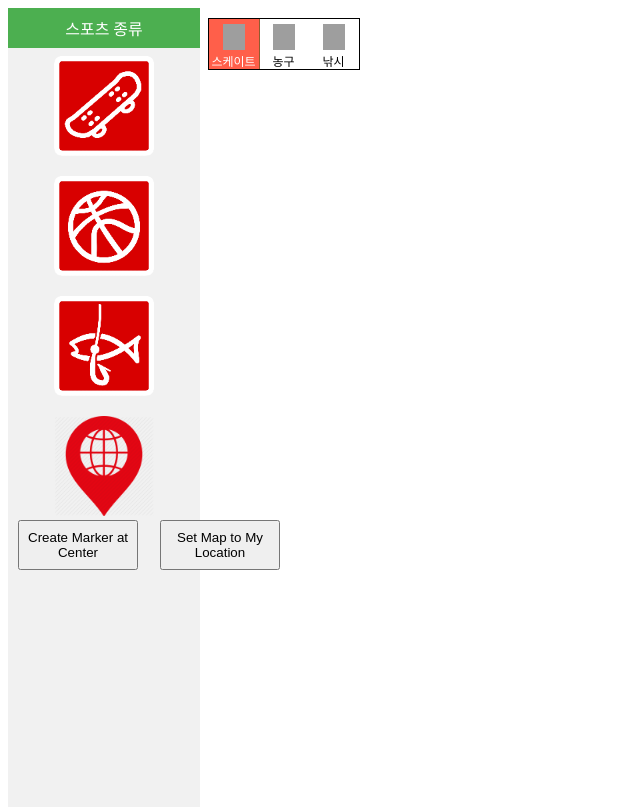
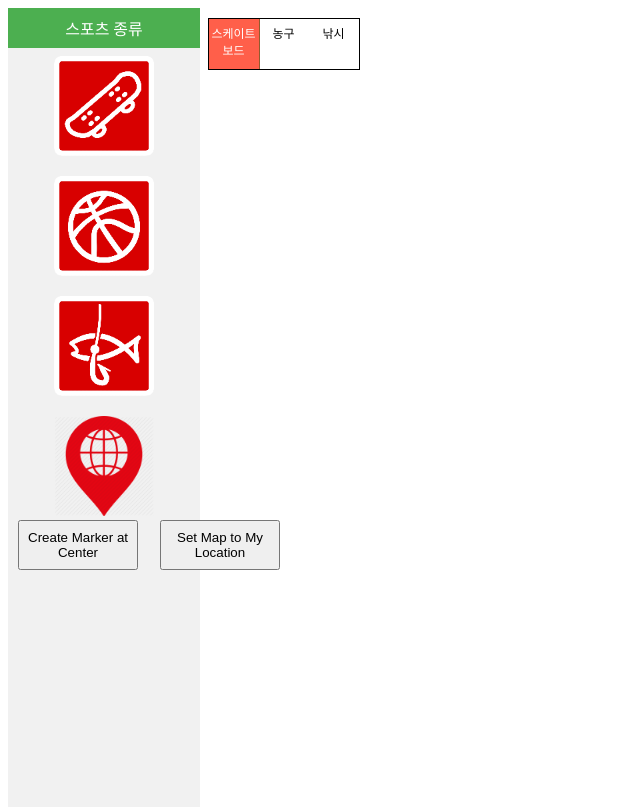
Before and after one commit to Yonsei-EE/ipTeam, a PHP site: page / in a window 1280 px wide. Shown: the top 807 px of the page, without its empty margins (0-640 px from the left). Run offline with PHP 8.4, Linux system fonts and the light colour scheme; some libraries are stand-ins or nearby versions; grey boxes are pictures that could not be loaded.

Commit message:
Update style.css

```diff
--- a/style.css
+++ b/style.css
@@ -54,28 +54,23 @@
 
 }
 
-.category .ico_comm {
-	display:block;
-	margin:0 auto 2px;
-	width:22px;
-	height:26px;
-	background:url('http://t1.daumcdn.net/localimg/localimages/07/mapapidoc/category.png')  no-repeat;
-
-}
 
 .category .ico_skate {
-	background-position:-10px 0;
+	background:url('images/1.png');
 
 }
 
 .category .ico_basket {
-	background-position:-10px -36px;
+	background:url('images/2.png');
 }
 
 .category .ico_fishing {
-	background-position:-10px -72px;
+	background:url('images/3.png');
 }
 
+.category .ico_badminton {
+	background:url('images/4.png');
+}
 .category .ico_all {
 	background-position:-10px -144px;
 
```
